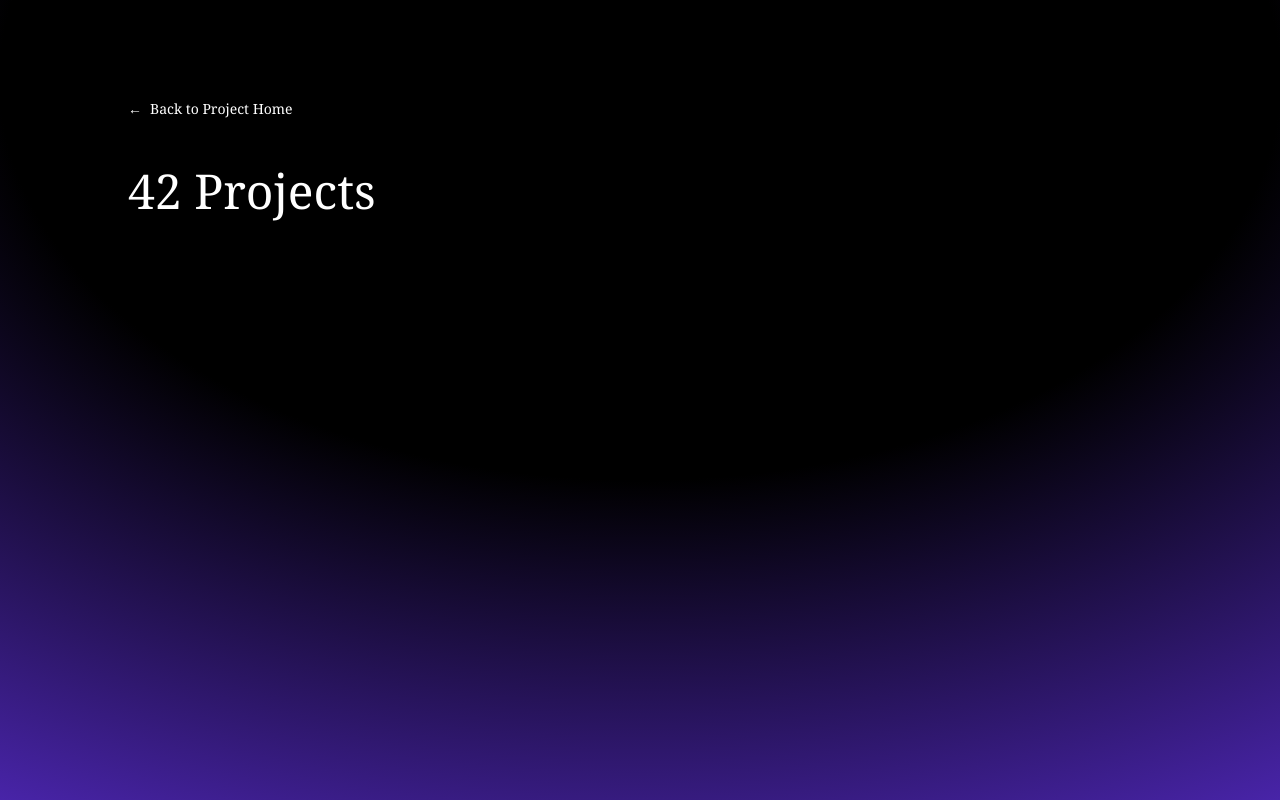
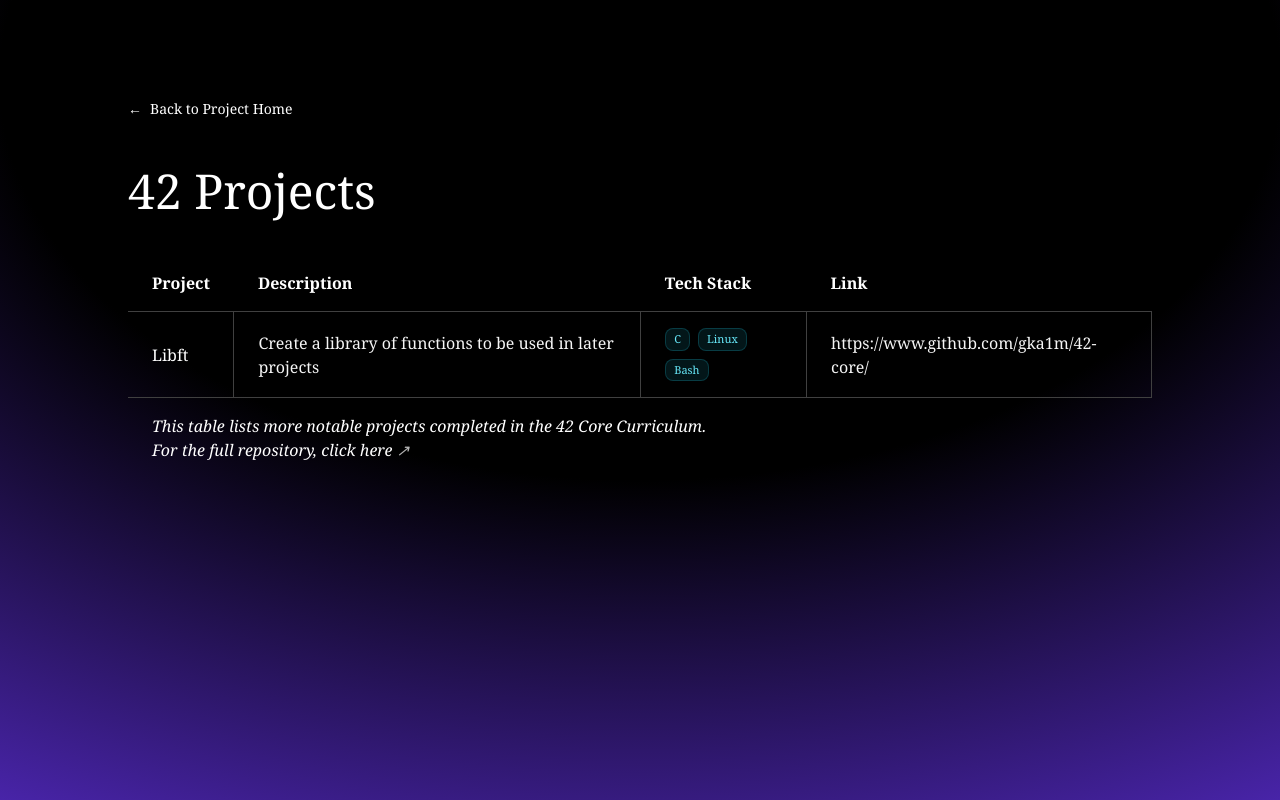
Before and after one commit to gka1m/km-portfolio, a Next.js app: page /projects/42-projects in a window 1280 px wide. Built offline with nearby package versions, Linux system fonts and the light colour scheme.

Commit message:
feat: added table for showcasing project
- added a table in 42 projects to showcase a sample project for now

```diff
--- a/app/42_proj.ts
+++ b/app/42_proj.ts
@@ -2,6 +2,7 @@ export const proj_42 = [
     {
         name: "Libft",
         description: "Create a library of functions to be used in later projects",
-        techstack: ["C", "Linux", "Bash"]
-    }
+        techstack: ["C", "Linux", "Bash"],
+        link: "https://www.github.com/gka1m/42-core/",
+    },
 ];
--- a/app/projects/42-projects/page.tsx
+++ b/app/projects/42-projects/page.tsx
@@ -1,4 +1,5 @@
 import React from "react";
+import { proj_42 } from "@/app/42_proj";
 
 const FortyTwoProj = () => {
   return (
@@ -16,6 +17,71 @@ const FortyTwoProj = () => {
 
       <h2 className="text-5xl">42 Projects</h2>
       {/* table goes here */}
+      <div className="mt-10 overflow-x-auto">
+        <table className="w-full border-collapse">
+          <thead className="bg-grey-700 border-b border-neutral-700 text-left">
+            <tr>
+              <th className="px-6 py-4 text-base font-semibold">Project</th>
+              <th className="px-6 py-4 text-base font-semibold">Description</th>
+              <th className="px-6 py-4 text-base font-semibold">Tech Stack</th>
+              <th className="px-6 py-4 text-base font-semibold">Link</th>
+            </tr>
+          </thead>
+
+          <tbody>
+            {proj_42.map((proj, index) => (
+              <tr
+                key={index}
+                className="border-b border-neutral-700 hover:bg-neutral-800 transition-colors"
+              >
+                <td className="px-6 py-4 border-r border-neutral-700">
+                  {proj.name}
+                </td>
+                <td className="px-6 py-4 border-r border-neutral-700 text-neutral-100">
+                  {proj.description}
+                </td>
+                <td className="px-6 py-4 border-r border-neutral-700">
+                  <div className="flex flex-wrap gap-2">
+                    {proj.techstack.map((tech, i) => (
+                      <span
+                        key={i}
+                        className="px-2 py-0.5 text-[11px] rounded-lg border border-cyan-400/20 bg-cyan-400/10 text-cyan-300 backdrop-blur-sm"
+                      >
+                        {tech}
+                      </span>
+                    ))}
+                  </div>
+                </td>
+                <td className="px-6 py-4 border-r border-neutral-700 text-neutral-100">
+                  <a
+                    href={proj.link}
+                    target="_blank"
+                    className="hover:underline group inline-flex"
+                  >
+                    {proj.link}
+                  </a>
+                </td>
+              </tr>
+            ))}
+          </tbody>
+        </table>
+      </div>
+      <p className="py-4 px-6 text-md italic">
+        This table lists more notable projects completed in the 42 Core
+        Curriculum.
+        <br />
+        For the full repository, click{" "}
+        <a
+          href="https://www.github.com/gka1m/42-core/"
+          target="_blank"
+          className="group inline-flex items-center gap-1 hover:text-cyan-400"
+        >
+          here
+          <span className="transition-all duration-200 ease-out opacity-70 group-hover:opacity-100 group-hover:translate-x-0.5 group-hover:-translate-y-0.5">
+            ↗
+          </span>
+        </a>
+      </p>
     </div>
   );
 };
```
